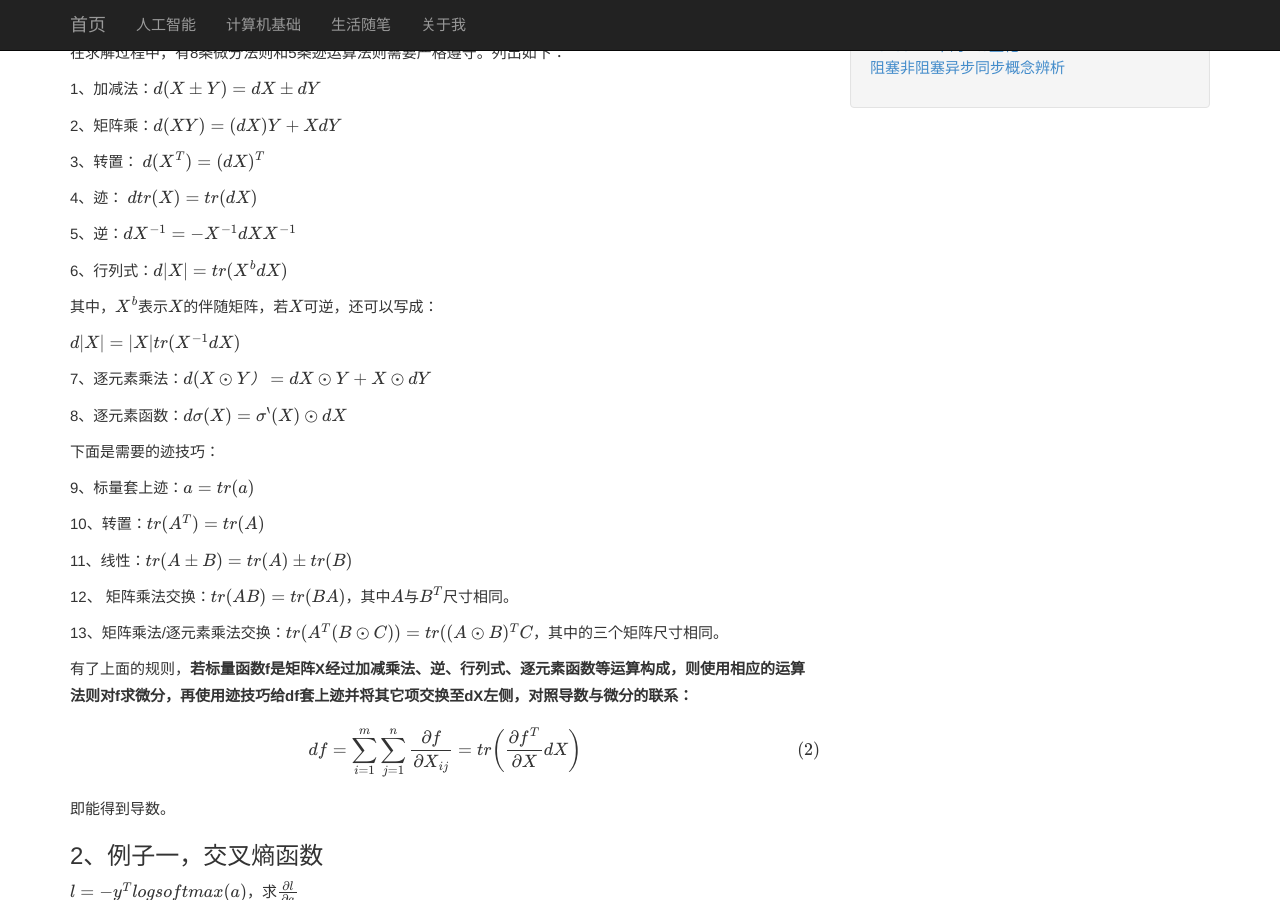
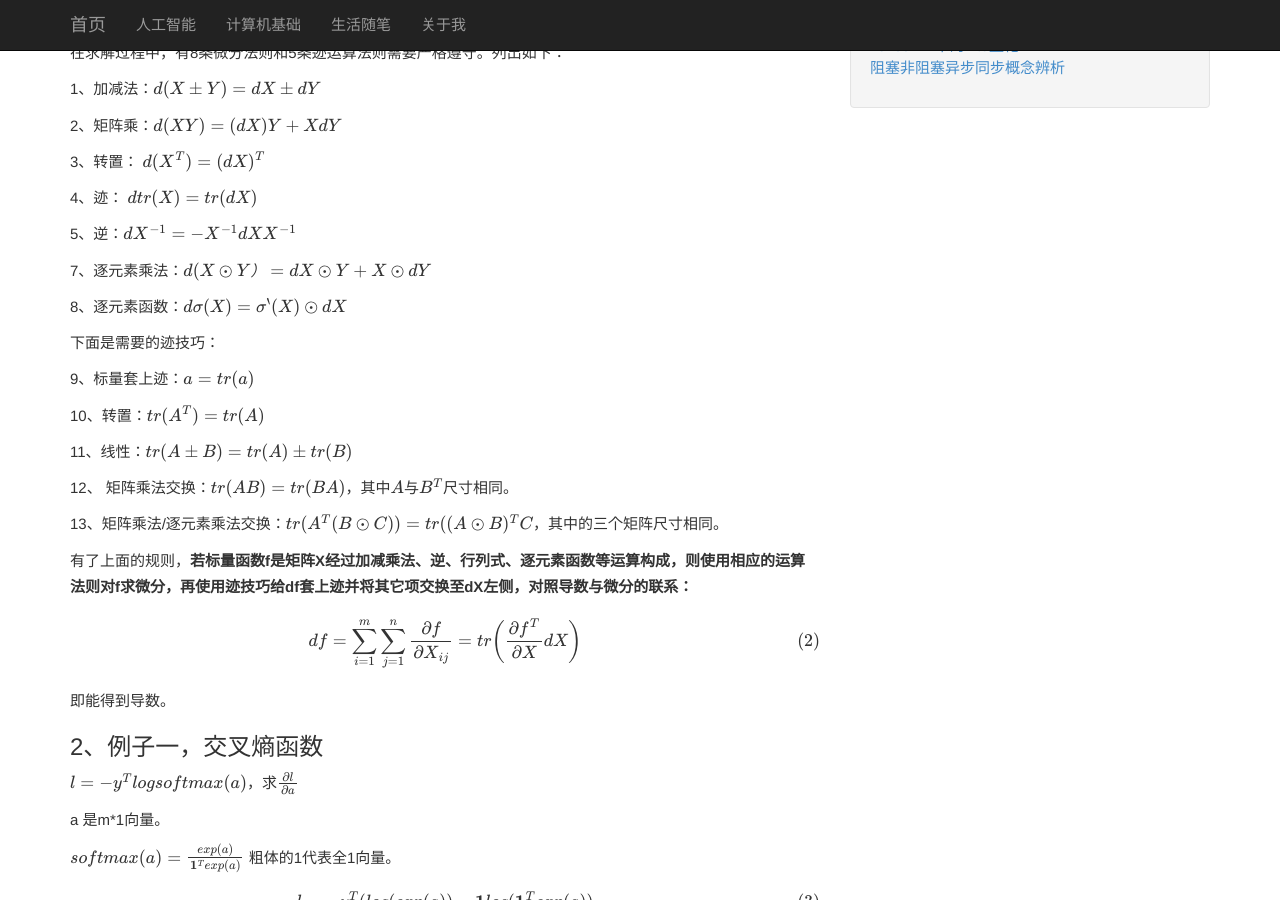
Before and after one commit to liwenju0/liwenju0.github.io, a Jekyll site: the page built from _posts/2022-03-17-神经网络的反向传播实例.md, in a window 1280 px wide and 900 px high, scrolled down 440 px. Built offline with Jekyll 4.4.1, drawn with Linux system fonts in a browser that asks for light colours; formulas are drawn with MathJax 3.

Commit message:
去掉绝对值

```diff
--- a/_posts/2022-03-17-神经网络的反向传播实例.md
+++ b/_posts/2022-03-17-神经网络的反向传播实例.md
@@ -36,11 +36,7 @@ $$
 
 5、逆：$dX^{-1} = -X^{-1}dXX^{-1}$
 
-6、行列式：$d\lvert X \rvert = tr(X^{b}dX)$
 
-其中，$X^{b}$表示$X$的伴随矩阵，若$X$可逆，还可以写成：
-
-$d\lvert X \rvert=\lvert X \rvert tr(X^{-1}dX)$
 
 7、逐元素乘法：$d(X\odot Y）=dX \odot Y + X \odot dY$
 
```
